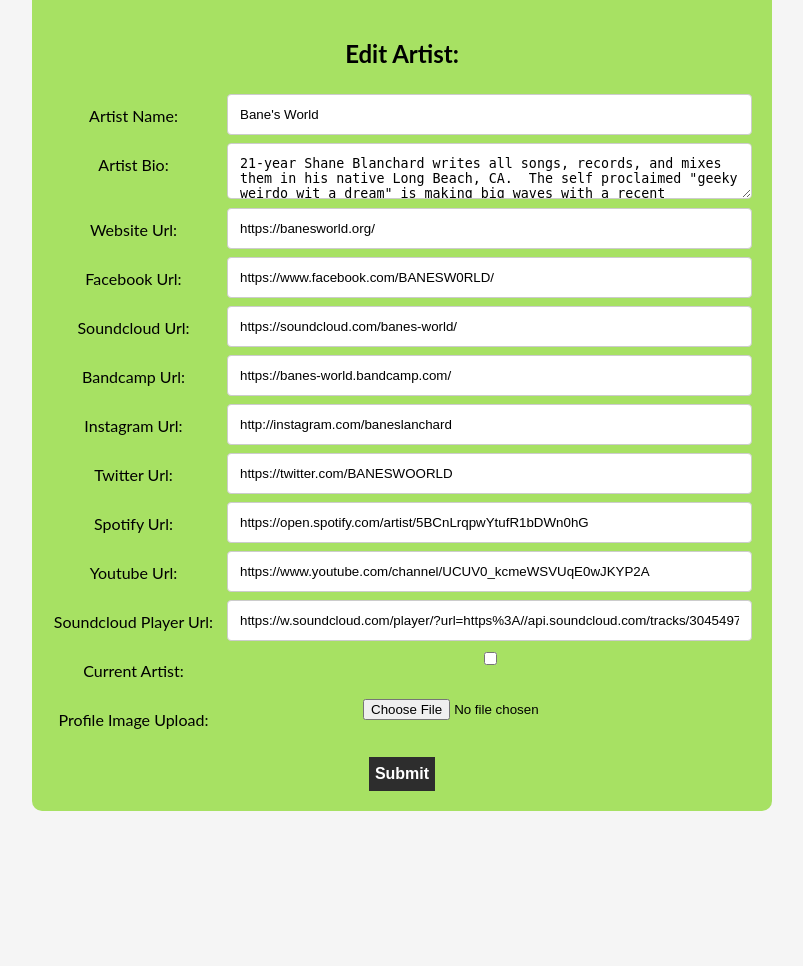
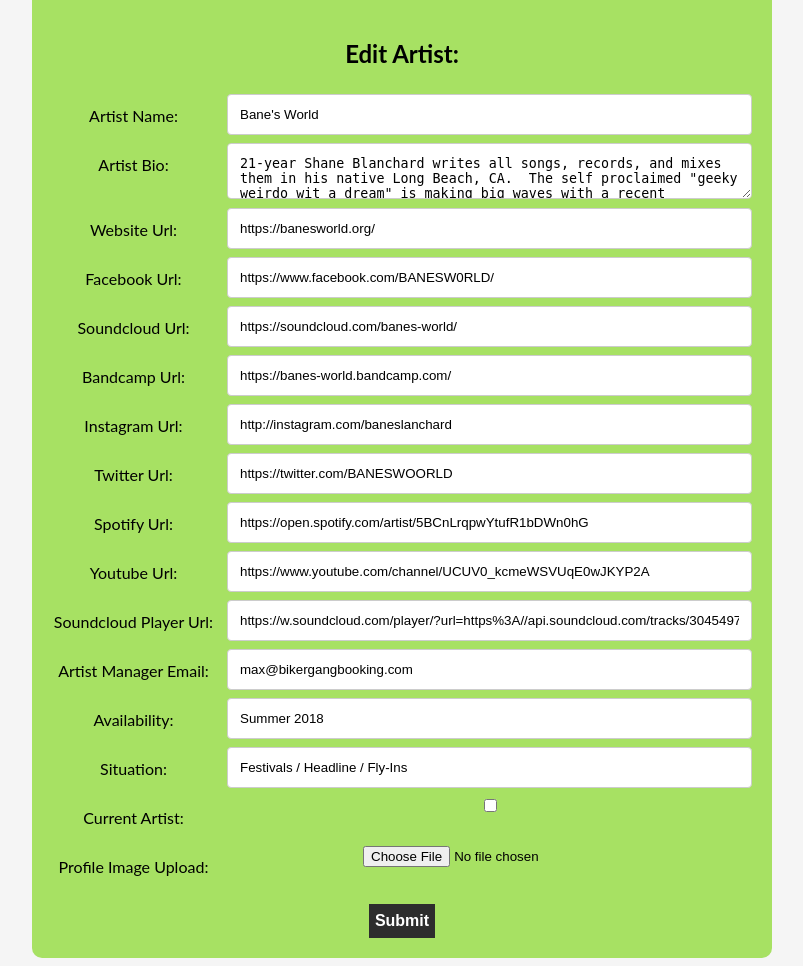
Before and after one commit to lunamaecampos/bikergangdjango, a Django app: template apps/bikeradmin/templates/bikeradmin/artistman.html in a window 1280 px wide. Shown: the part 429-1395 px from the top of the page, without its empty margins (238-1041 px from the left). Before the commit the page ends 1240 px from the top, so only its background shows below. Run offline with Django 3.2, Linux system fonts and the light colour scheme; the template is opened without the code that fills it: values that come from a table or form of the project are taken from there, others are empty; data comes from the database, SQL or seed files in the repository; both versions use the stored data as it was after the commit; parts of the project's set-up code (start-up, migrations or seed data) failed here and were passed over; some libraries are stand-ins or nearby versions; some web fonts are replaced.

Commit message:
even more updates

```diff
--- a/apps/bikeradmin/models.py
+++ b/apps/bikeradmin/models.py
@@ -99,7 +99,7 @@ class ArtistManager(models.Manager):
             if error_msgs:
                 return {'errors':error_msgs}
             else:
-                artist = ArtistProfile(artistname=postData['artistname'], artisturlname=slugify(postData['artistname']), artistbio=postData['artistbio'], websiteLink=postData['artistweb'], facebookLink=postData['artistfb'], soundcloudLink=postData['artistsc'], bandcampLink=postData['artistbc'], instagramLink=postData['artistinsta'], twitterLink=postData['artisttwitter'], spotLink=postData['artistspot'], youtubeLink=postData['artistyt'], playersoundcloudLink=postData['artistplayer'], currentArtist=True, profileImage=fileData['artistimg'])
+                artist = ArtistProfile(artistname=postData['artistname'], artisturlname=slugify(postData['artistname']), artistbio=postData['artistbio'], websiteLink=postData['artistweb'], facebookLink=postData['artistfb'], soundcloudLink=postData['artistsc'], bandcampLink=postData['artistbc'], instagramLink=postData['artistinsta'], twitterLink=postData['artisttwitter'], spotLink=postData['artistspot'], youtubeLink=postData['artistyt'], playersoundcloudLink=postData['artistplayer'], artistmgmtemail=postData['artistmgmtemail'], artistavail=postData['artistavail'], artistsituation=postData['artistsituation'], currentArtist=True, profileImage=fileData['artistimg'])
                 artist.save()
                 success_msg.append("You've successfully added this Artist in the Database!")
                 return {'artist':artist.id, 'success':success_msg}
@@ -114,7 +114,7 @@ class ArtistManager(models.Manager):
             return {'errors':error_msgs}
         else:
             if filepath == False:
-                artist = ArtistProfile.objects.filter(id=id).update(artistname=postData['artistname'], artisturlname=slugify(postData['artistname']), artistbio=postData['artistbio'], websiteLink=postData['artistweb'], facebookLink=postData['artistfb'], soundcloudLink=postData['artistsc'], bandcampLink=postData['artistbc'], instagramLink=postData['artistinsta'], twitterLink=postData['artisttwitter'], spotLink=postData['artistspot'], youtubeLink=postData['artistyt'], currentArtist=postData['artistbool'], playersoundcloudLink=postData['artistplayer'])
+                artist = ArtistProfile.objects.filter(id=id).update(artistname=postData['artistname'], artisturlname=slugify(postData['artistname']), artistbio=postData['artistbio'], websiteLink=postData['artistweb'], facebookLink=postData['artistfb'], soundcloudLink=postData['artistsc'], bandcampLink=postData['artistbc'], instagramLink=postData['artistinsta'], twitterLink=postData['artisttwitter'], spotLink=postData['artistspot'], youtubeLink=postData['artistyt'], artistmgmtemail=postData['artistmgmtemail'], artistavail=postData['artistavail'], artistsituation=postData['artistsituation'], currentArtist=postData['artistbool'], playersoundcloudLink=postData['artistplayer'])
                 success_msg.append("You've successfully updated this Artist Profile!")
                 return {'artist':artist, 'success':success_msg}
             else:
@@ -137,6 +137,9 @@ class ArtistManager(models.Manager):
                     artist.spotLink=postData['artistspot']
                     artist.youtubeLink=postData['artistyt']
                     artist.playersoundcloudLink=postData['artistplayer']
+                    artist.mgmtemail=postData['artistmgmtemail']
+                    artist.artistavail=postData['artistavail']
+                    artist.artistsituation=postData['artistsituation'],
 		    artist.currentArtist=postData['artistbool']
                     artist.profileImage.delete()
                     artist.profileImage=fileData['artistimg']
@@ -291,6 +294,9 @@ class ArtistProfile(models.Model):
     spotLink = models.CharField(max_length=255)
     youtubeLink = models.CharField(max_length=255)
     playersoundcloudLink = models.CharField(max_length=255)
+    artistmgmtemail = models.CharField(max_length=255)
+    artistavail = models.CharField(max_length=255)
+    artistsituation = models.CharField(max_length=255)
     profileImage = models.ImageField()
     currentArtist = models.BooleanField()
     objects = ArtistManager()
--- a/apps/bikeradmin/templates/bikeradmin/artistman.html
+++ b/apps/bikeradmin/templates/bikeradmin/artistman.html
@@ -155,6 +155,33 @@
 
       <div class="row">
         <div class="col-25">
+          <label for="artistmgmtemail"> Artist Manager Email: </label>
+        </div>
+        <div class="col-75">
+          <input type="text" id="artistmgmtemail" name="artistmgmtemail" placeholder="i.e.: max@bikergangbooking.com" value="{{theartist.artistmgmtemail}}">
+        </div>
+      </div>
+
+      <div class="row">
+        <div class="col-25">
+          <label for="artistavail"> Availability: </label>
+        </div>
+        <div class="col-75">
+          <input type="text" id="artistavail" name="artistavail" placeholder="i.e.: Spring 2018 / Summer 2018 / Fall 2018" value="{{theartist.artistavail}}">
+        </div>
+      </div>
+
+      <div class="row">
+        <div class="col-25">
+          <label for="artistsituation"> Situation: </label>
+        </div>
+        <div class="col-75">
+          <input type="text" id="artistsituation" name="artistsituation" placeholder="i.e.: Festivals / Co-headlining / Support" value="{{theartist.artistsituation}}">
+        </div>
+      </div>
+
+      <div class="row">
+        <div class="col-25">
           <label for="artistbool"> Current Artist: </label>
         </div>
         <div class="col-75">
--- a/apps/bikeradmin/templates/bikeradmin/contact.html
+++ b/apps/bikeradmin/templates/bikeradmin/contact.html
@@ -32,7 +32,7 @@
     <div id="contentwrapper">
       <div style="font-size:4em; font-weight:bold; margin-bottom:1em;">Contact Us</div>
       <div>For Artist Bookings/Press/Inquiries, please send email to:</div>
-      <div style="margin-top:1em;"><a href="mailto:max@bikergangbooking.com">max@bikergangbooking.com</a></div>
+      <div style="margin-top:1em;"><a style="color:black; font-weight:bold;" href="mailto:max@bikergangbooking.com">max@bikergangbooking.com</a></div>
       <div style="margin-top:2em;">For Artist Applications, please use the <a href="/apply">Apply</a> link</div>
     </div>
   </body>
--- a/bikergang/settings.py
+++ b/bikergang/settings.py
@@ -23,9 +23,9 @@ BASE_DIR = os.path.dirname(os.path.dirname(os.path.abspath(__file__)))
 SECRET_KEY = 't^)q6_1rg6+ag&tr8s8vo0&_j%ra&+@7^n@w8l)6kavrmm2+bb'
 
 # SECURITY WARNING: don't run with debug turned on in production!
-DEBUG = False
+DEBUG = True
 
-ALLOWED_HOSTS = ['54.214.153.120', 'bikergangbooking.com', 'www.bikergangbooking.com']
+ALLOWED_HOSTS = ['54.214.153.120', 'bikergangbooking.com', 'www.bikergangbooking.com', '*']
 
 
 # Application definition
```
Also changed, not shown: apps/bikeradmin/templates/bikeradmin/artistpage.html (+15 -0 lines), apps/bikeradmin/templates/bikeradmin/dashboard.html (+27 -0 lines), apps/bikeradmin/migrations/0003_artistprofile_artistmgmtemail.py (added), apps/bikeradmin/migrations/0004_auto_20180605_0050.py (added), apps/bikeradmin/static/bikeradmin/images/icons/BikerGang_Black.png, apps/bikeradmin/static/bikeradmin/images/icons/BikerGang_Black2.png (added), db.sqlite3, static/bikeradmin/images/icons/BikerGang_Black.png, static/bikeradmin/images/icons/BikerGang_Black2.png (added).
